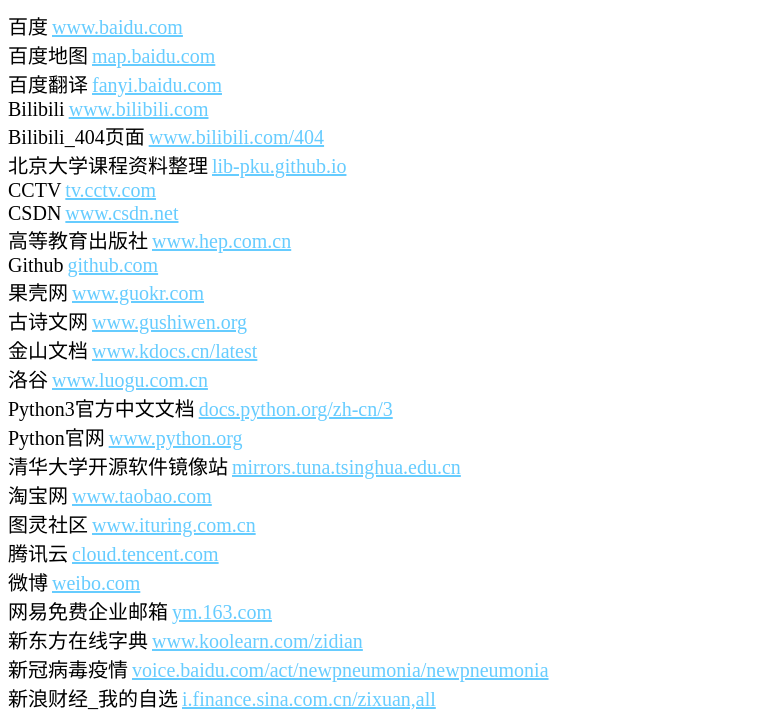
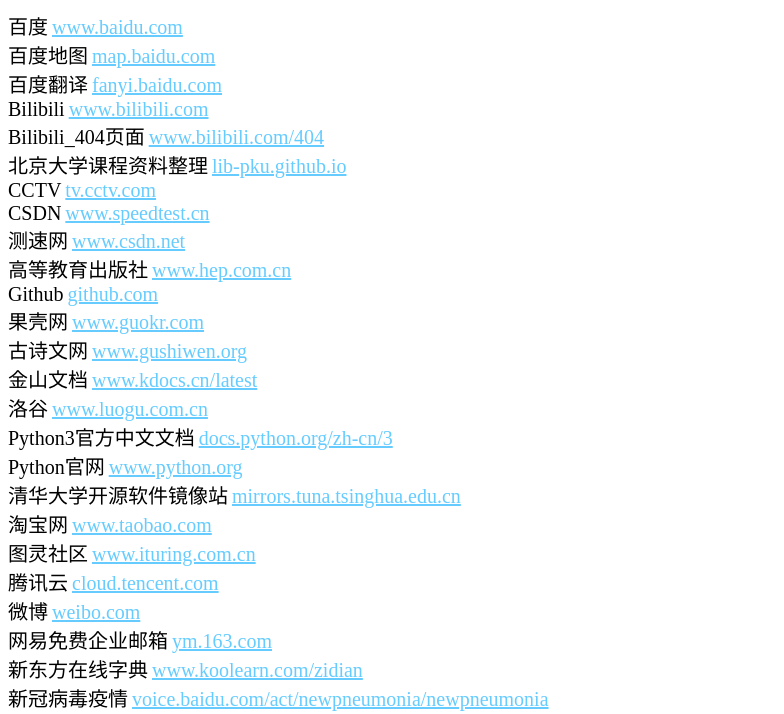
Before and after one commit to ClF3/Interlinkages, a plain HTML site: page index.html in a window 1280 px wide. Shown: the part 71-785 px from the top of the page, without its empty margins (0-784 px from the left). Drawn offline with Linux system fonts and the light colour scheme.

Commit message:
Update index.html

```diff
--- a/index.html
+++ b/index.html
@@ -24,6 +24,8 @@
     <br><a style="font-size:20px">CCTV</a>
     <a href="http://tv.cctv.com/live/" target="_blank" style="font-size:20px;color:#66ccff">tv.cctv.com</a>
     <br><a style="font-size:20px">CSDN</a>
+    <a href="https://www.speedtest.cn/" target="_blank" style="font-size:20px;color:#66ccff">www.speedtest.cn</a>
+    <br><a style="font-size:20px">测速网</a>
     <a href="https://www.csdn.net/" target="_blank" style="font-size:20px;color:#66ccff">www.csdn.net</a>
     <br><a style="font-size:20px">高等教育出版社</a>
     <a href="http://www.hep.com.cn/" target="_blank" style="font-size:20px;color:#66ccff">www.hep.com.cn</a>
```
